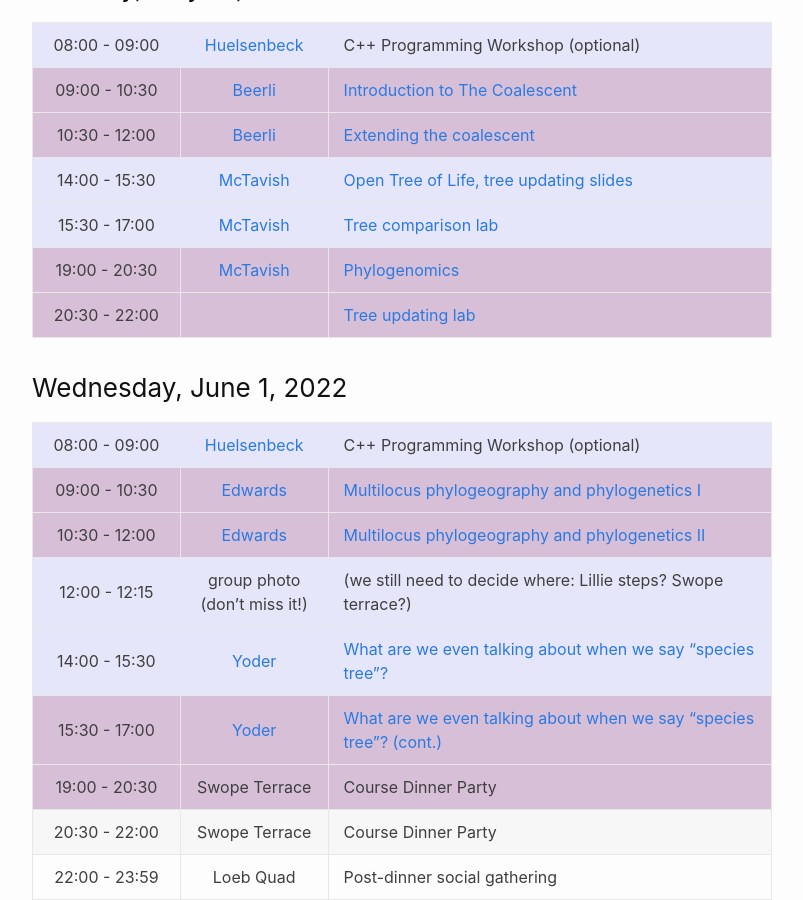
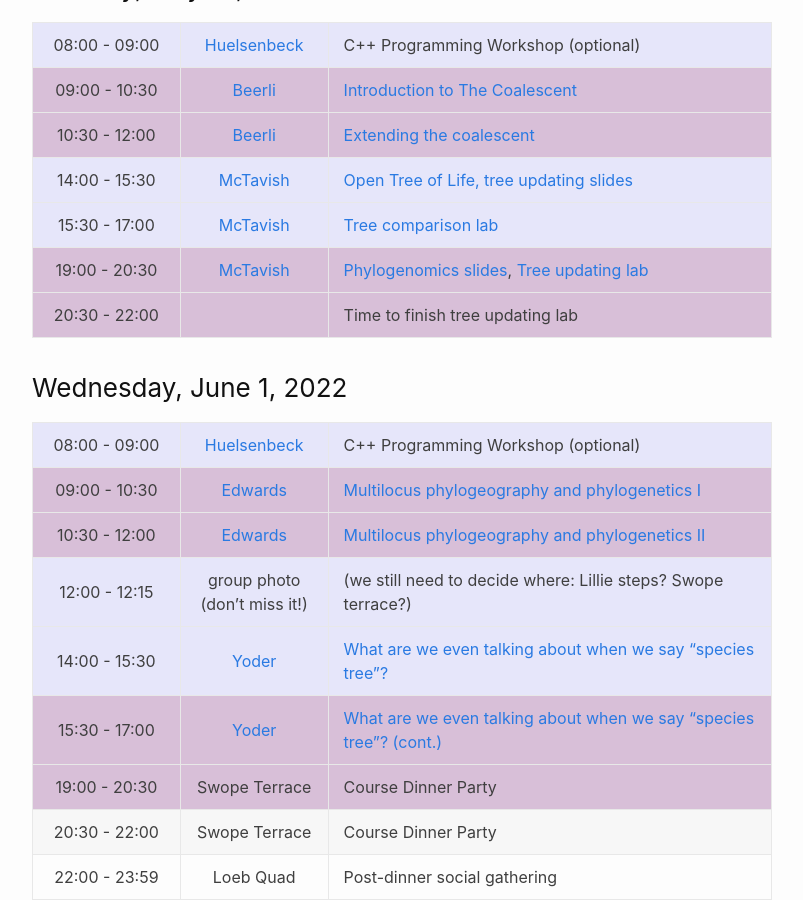
Before and after one commit to molevolworkshop/molevolworkshop.github.io, a Jekyll site: the page built from schedule.md, in a window 1280 px wide and 900 px high, scrolled down 2008 px. Shown: the whole window, without its empty margins (238-1041 px from the left). Built offline with Jekyll 4.4.1, drawn with Linux system fonts in a browser that asks for light colours.

Commit message:
Update schedule.md

```diff
--- a/schedule.md
+++ b/schedule.md
@@ -61,8 +61,8 @@ All sessions are in Loeb G70 (basement of Loeb building)
  10:30 - 12:00 | [Beerli](/faculty-beerli/)           | [Extending the coalescent]({{ site.baseurl }}/faculty/beerli/pdf/coalescence2-mbl2022.pdf)
  14:00 - 15:30 | [McTavish](/faculty-mctavish/)       | [Open Tree of Life, tree updating slides]({{ site.baseurl }}/faculty/mctavish/pdf/opentree_2022.pdf)
  15:30 - 17:00 | [McTavish](/faculty-mctavish/)       | [Tree comparison lab](https://github.com/snacktavish/Mole2022/blob/master/TreeComparison.md)
- 19:00 - 20:30 | [McTavish](/faculty-mctavish/)       | [Phylogenomics]({{ site.baseurl }}/faculty/mctavish/pdf/Genomics_WH2022.pdf)
- 20:30 - 22:00 |                                      | [Tree updating lab](https://github.com/snacktavish/Mole2022/blob/master/TreeUpdating.md)
+ 19:00 - 20:30 | [McTavish](/faculty-mctavish/)       | [Phylogenomics slides]({{ site.baseurl }}/faculty/mctavish/pdf/Genomics_WH2022.pdf), [Tree updating lab](https://github.com/snacktavish/Mole2022/blob/master/TreeUpdating.md)
+ 20:30 - 22:00 |                                      | Time to finish tree updating lab
 {:.daily-schedule-cpp}
 
 ### Wednesday, June 1, 2022
```
